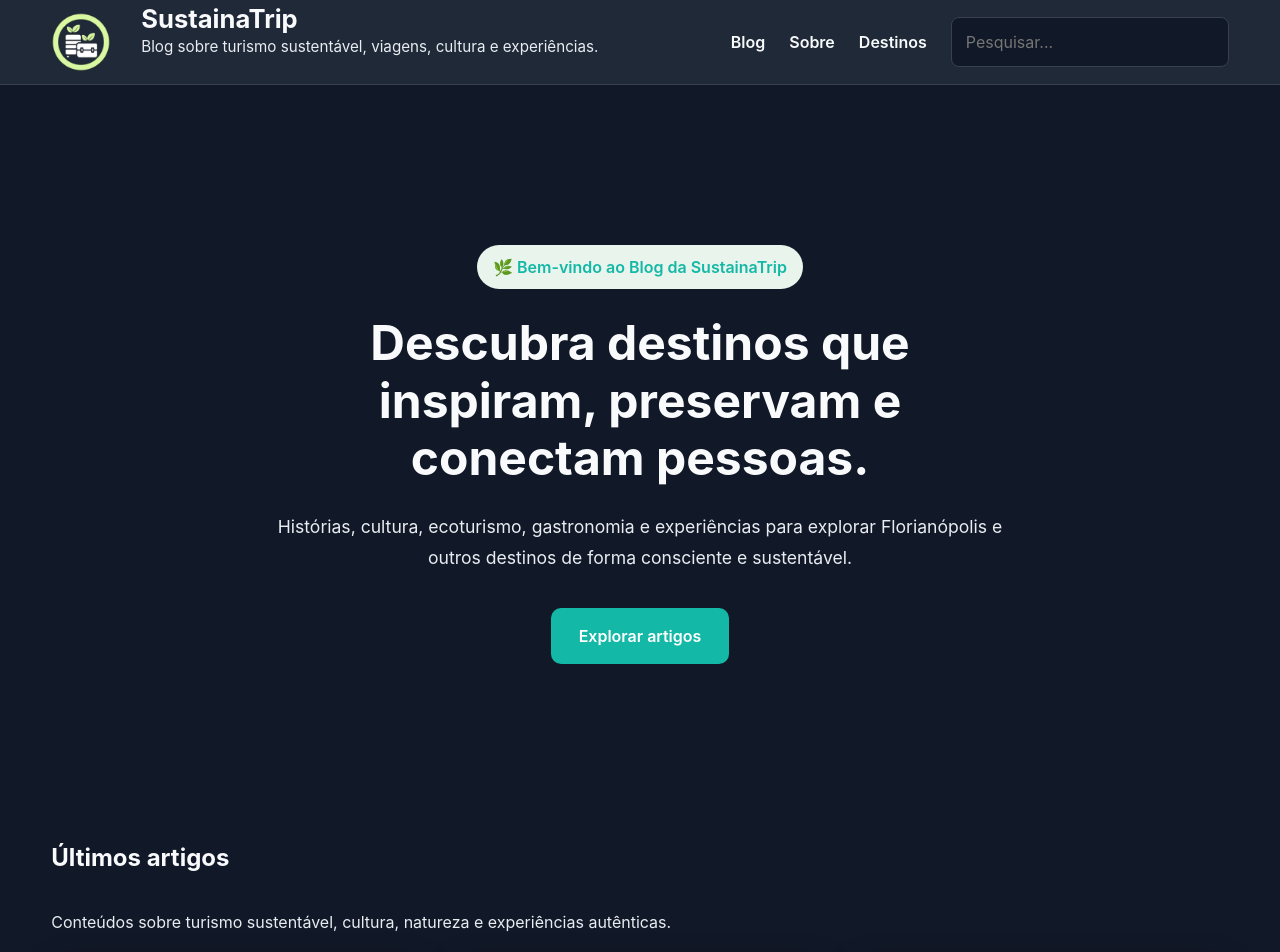
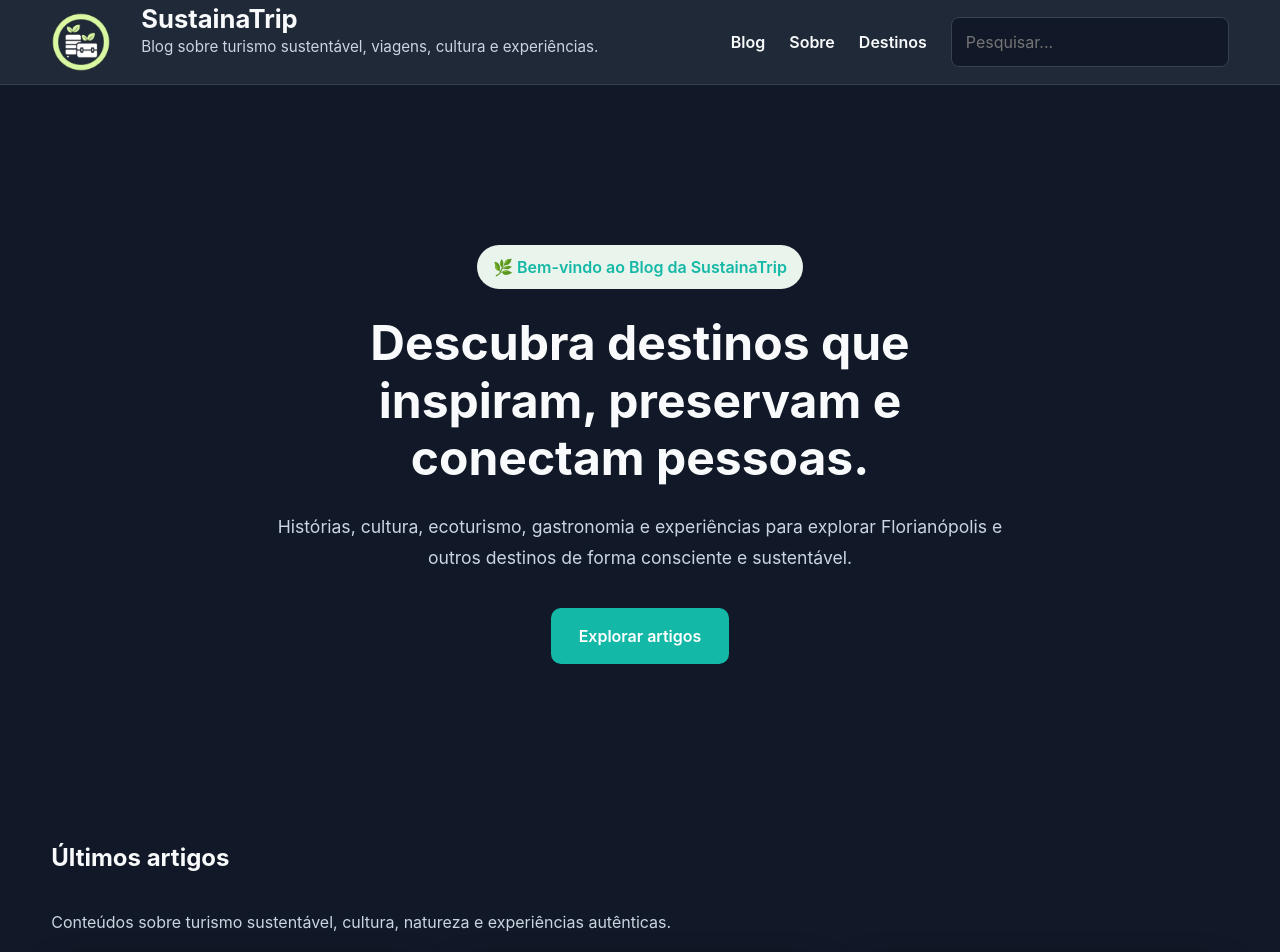
Before and after one commit to sustainatrip/blog, a Jekyll site: the page built from index.html, in a window 1280 px wide and 1400 px high. Shown: the top 952 px of the window. Built offline with Jekyll 4.4.1, drawn with Linux system fonts in a browser that asks for light colours; grey boxes are pictures that could not be loaded.

Commit message:
Update muted color variable in style.css

```diff
--- a/assets/css/style.css
+++ b/assets/css/style.css
@@ -67,7 +67,7 @@ ol{
     /* Texto */
 
     --text:#f9fafb;
-    --muted:#e9edf2;
+    --muted:#cbd5e1;
 
     /* Extras */
 
```
